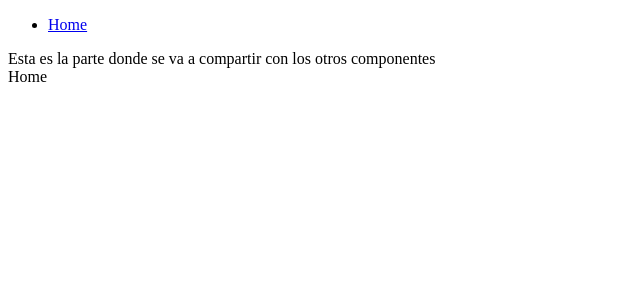
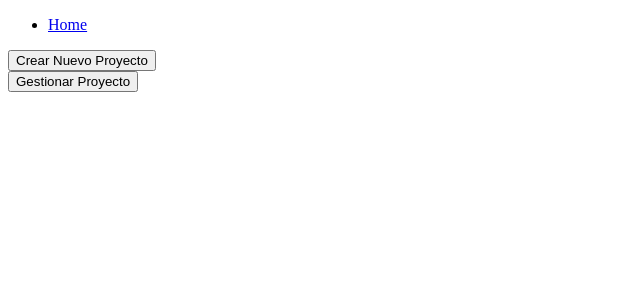
Before and after one commit to yorman-129/HackatonEafit, a React (Vite) app in the folder InnoHacks/: page / in a window 1280 px wide. Shown: the top 300 px of the page, without its empty margins (0-640 px from the left). Built offline with nearby package versions, Linux system fonts and the light colour scheme.

Commit message:
Primer commit.

```diff
--- a/InnoHacks/src/pages/Home/Home.jsx
+++ b/InnoHacks/src/pages/Home/Home.jsx
@@ -1,8 +1,18 @@
 import React from 'react'
+import "./Home.scss"
 
 const Home = () => {
   return (
-    <div>Home</div>
+    <>
+      <div class="home">
+        <div class="home-button">
+          <button>Crear Nuevo Proyecto</button>
+        </div>
+        <div class="home-button">
+          <button>Gestionar Proyecto</button>
+        </div>
+      </div>
+    </>
   )
 }
 
--- a/InnoHacks/src/pages/Layout/Layout.jsx
+++ b/InnoHacks/src/pages/Layout/Layout.jsx
@@ -10,7 +10,6 @@ const Layout = () => {
                 <li> <Link to="/home">Home</Link></li>
             </ul>
         </nav>
-        <div>Esta es la parte donde se va a compartir con los otros componentes</div>
         <Outlet/>
     </>
   )
```
Also changed, not shown: InnoHacks/src/pages/Home/Home.scss (added).
